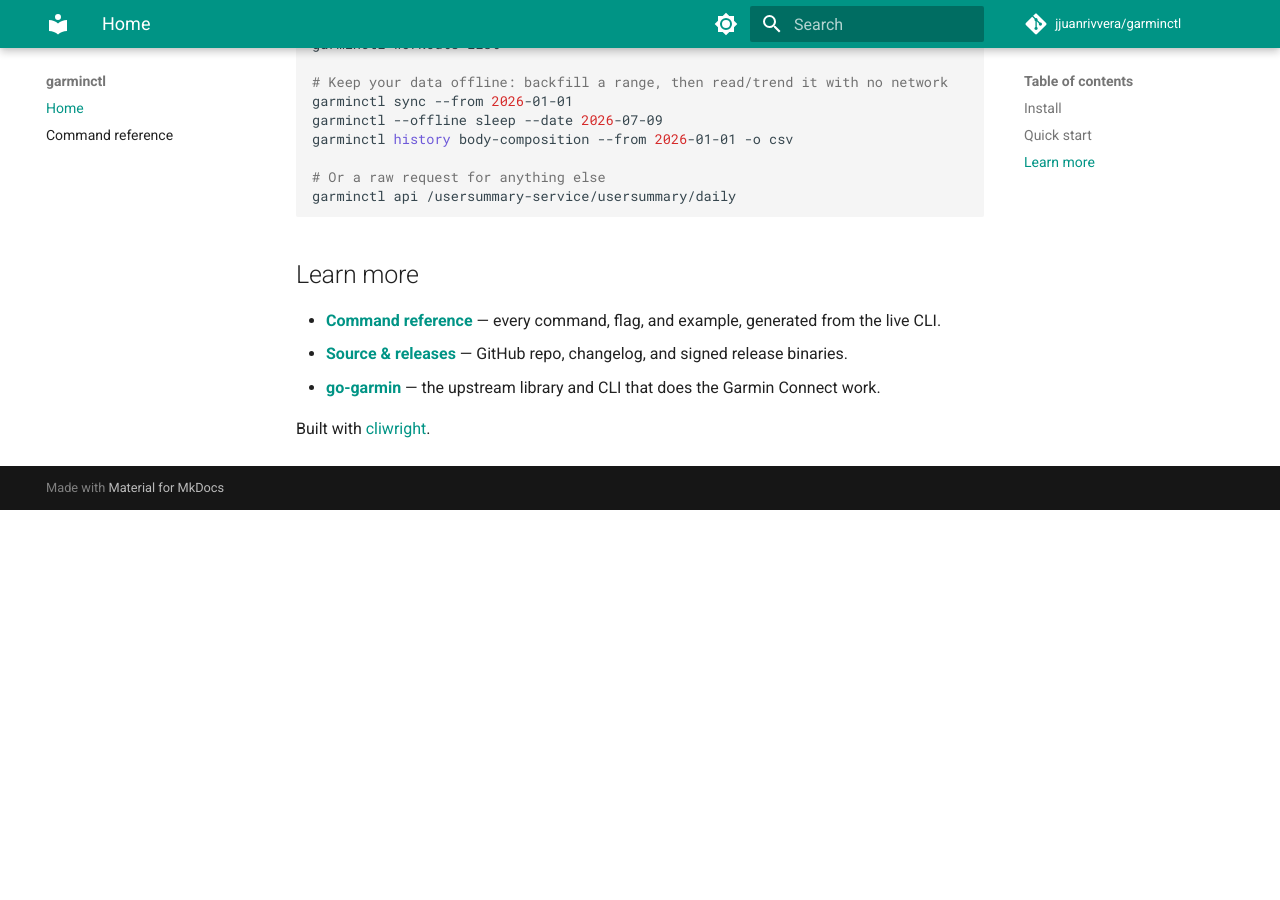
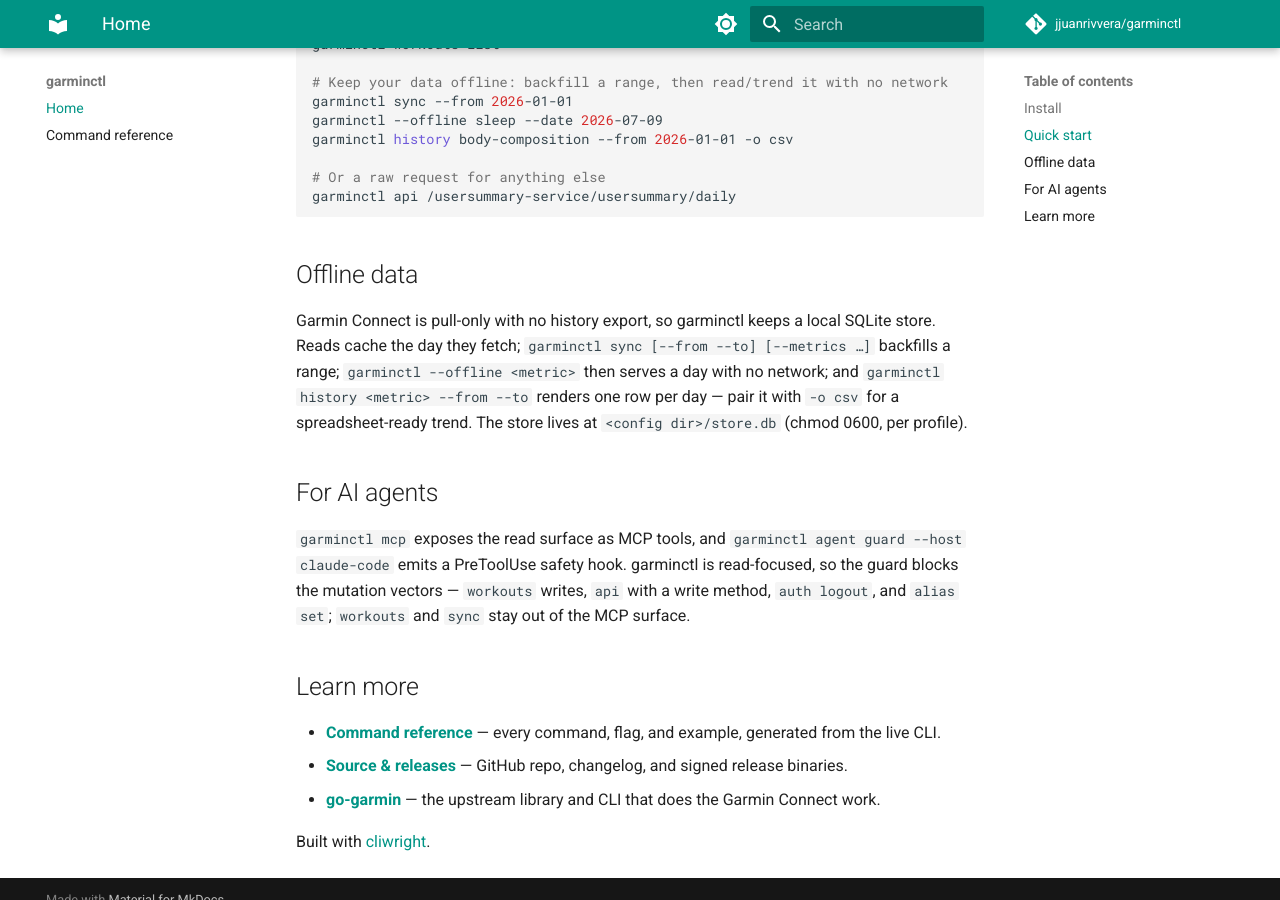
Before and after one commit to jjuanrivvera/garminctl, an MkDocs documentation site: the page built from docs/index.md, in a window 1280 px wide and 900 px high, scrolled down 867 px. Built offline with MkDocs 1.6.1 and Material for MkDocs 9.7.7, drawn with Linux system fonts in a browser that asks for light colours; comment, search, counter and statistics services are not loaded; before the commit the page ends 1377 px from its top, so only the background shows below that.

Commit message:
docs: document array→table rendering and the offline/agent sections
Note that lists render as real tables/CSV (a row per record), and give the offline store and the
agent guard their own short sections on the docs landing page.

````diff
--- a/docs/index.md
+++ b/docs/index.md
@@ -62,6 +62,21 @@ garminctl history body-composition --from 2026-01-01 -o csv
 garminctl api /usersummary-service/usersummary/daily
 ```
 
+## Offline data
+
+Garmin Connect is pull-only with no history export, so garminctl keeps a local SQLite store.
+Reads cache the day they fetch; `garminctl sync [--from --to] [--metrics …]` backfills a range;
+`garminctl --offline <metric>` then serves a day with no network; and `garminctl history <metric>
+--from --to` renders one row per day — pair it with `-o csv` for a spreadsheet-ready trend. The
+store lives at `<config dir>/store.db` (chmod 0600, per profile).
+
+## For AI agents
+
+`garminctl mcp` exposes the read surface as MCP tools, and `garminctl agent guard --host
+claude-code` emits a PreToolUse safety hook. garminctl is read-focused, so the guard blocks the
+mutation vectors — `workouts` writes, `api` with a write method, `auth logout`, and `alias set`;
+`workouts` and `sync` stay out of the MCP surface.
+
 ## Learn more
 
 - **[Command reference](commands/garminctl.md)** — every command, flag, and example, generated
````
Also changed, not shown: README.md (+3 -2 lines).
